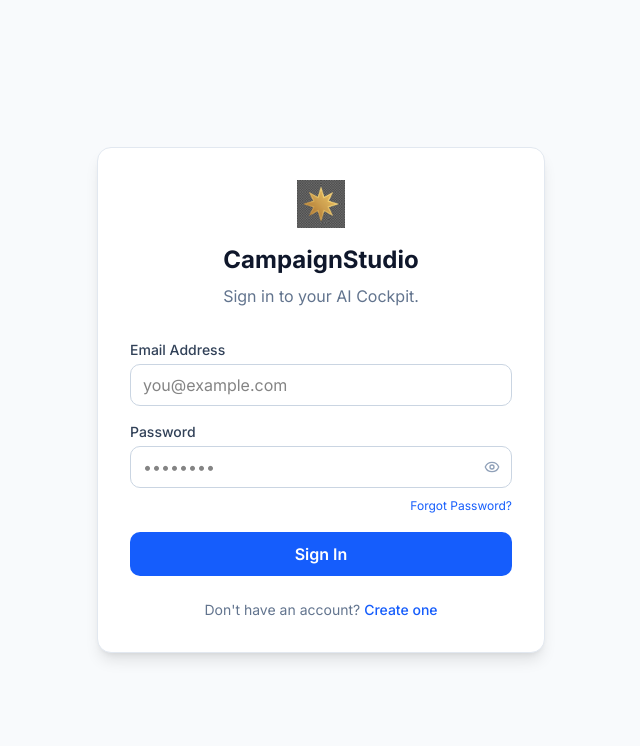
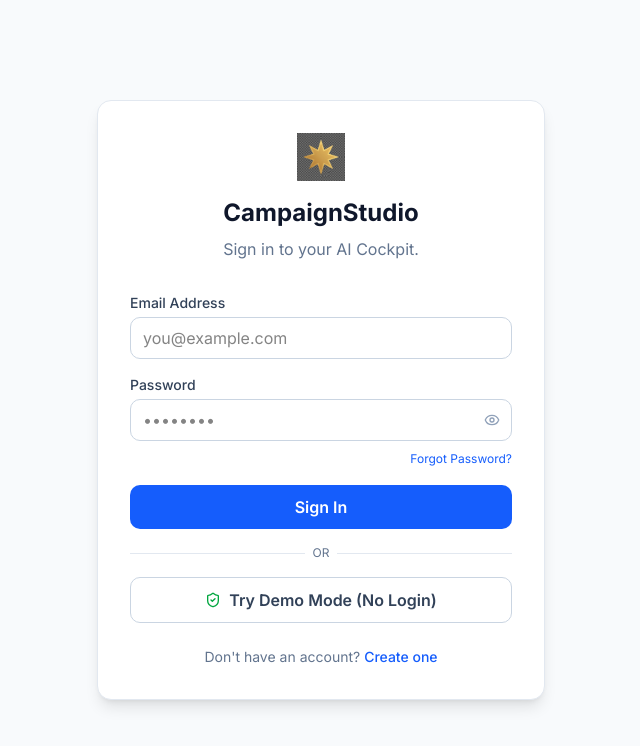
Before and after one commit to fkx2016/CampaignStudio, a Next.js app in the folder next-gen-app/: page /login in a window 1280 px wide. Shown: the top 746 px of the page, without its empty margins (319-959 px from the left). Built offline with nearby package versions, Linux system fonts and the light colour scheme; no server answers.

Commit message:
feat: Add Demo Mode and update security docs

```diff
--- a/next-gen-app/app/login/page.tsx
+++ b/next-gen-app/app/login/page.tsx
@@ -7,7 +7,7 @@ import { API_BASE_URL } from "@/lib/api";
 import { Loader2, ShieldCheck, Eye, EyeOff } from "lucide-react";
 
 export default function LoginPage() {
-    const { login } = useAuth();
+    const { login, loginAsDemo } = useAuth();
     const [email, setEmail] = useState("");
     const [password, setPassword] = useState("");
     const [showPassword, setShowPassword] = useState(false);
@@ -112,6 +112,24 @@ export default function LoginPage() {
                     >
                         {loading ? <Loader2 className="w-4 h-4 animate-spin" /> : "Sign In"}
                     </button>
+
+                    <div className="relative my-4">
+                        <div className="absolute inset-0 flex items-center">
+                            <span className="w-full border-t border-slate-200" />
+                        </div>
+                        <div className="relative flex justify-center text-xs uppercase">
+                            <span className="bg-white px-2 text-slate-500">Or</span>
+                        </div>
+                    </div>
+
+                    <button
+                        type="button"
+                        onClick={() => loginAsDemo()}
+                        className="w-full bg-white hover:bg-slate-50 text-slate-700 font-semibold py-2.5 rounded-lg border border-slate-300 transition-all flex items-center justify-center gap-2"
+                    >
+                        <ShieldCheck className="w-4 h-4 text-green-600" />
+                        Try Demo Mode (No Login)
+                    </button>
                 </form>
 
                 <div className="mt-6 text-center text-sm text-slate-500">
--- a/next-gen-app/context/AuthContext.tsx
+++ b/next-gen-app/context/AuthContext.tsx
@@ -15,6 +15,7 @@ interface AuthContextType {
     user: User | null;
     loading: boolean;
     login: (token: string) => void;
+    loginAsDemo: () => void;
     logout: () => void;
 }
 
@@ -29,7 +30,18 @@ export function AuthProvider({ children }: { children: ReactNode }) {
         // Check for token on mount
         const token = localStorage.getItem("token");
         if (token) {
-            fetchUser(token);
+            if (token === "demo-token") {
+                // Restore demo session
+                setUser({
+                    id: 0,
+                    email: "demo@campaignstudio.com",
+                    full_name: "Demo User",
+                    is_active: true
+                });
+                setLoading(false);
+            } else {
+                fetchUser(token);
+            }
         } else {
             setLoading(false);
         }
@@ -60,6 +72,18 @@ export function AuthProvider({ children }: { children: ReactNode }) {
         router.push("/");
     };
 
+    const loginAsDemo = () => {
+        const demoUser: User = {
+            id: 0,
+            email: "demo@campaignstudio.com",
+            full_name: "Demo User",
+            is_active: true
+        };
+        localStorage.setItem("token", "demo-token");
+        setUser(demoUser);
+        router.push("/");
+    };
+
     const logout = () => {
         localStorage.removeItem("token");
         setUser(null);
@@ -67,7 +91,7 @@ export function AuthProvider({ children }: { children: ReactNode }) {
     };
 
     return (
-        <AuthContext.Provider value={{ user, loading, login, logout }}>
+        <AuthContext.Provider value={{ user, loading, login, loginAsDemo, logout }}>
             {children}
         </AuthContext.Provider>
     );
```
Also changed, not shown: 2 other files (tests, documents, lock files or other folders).
